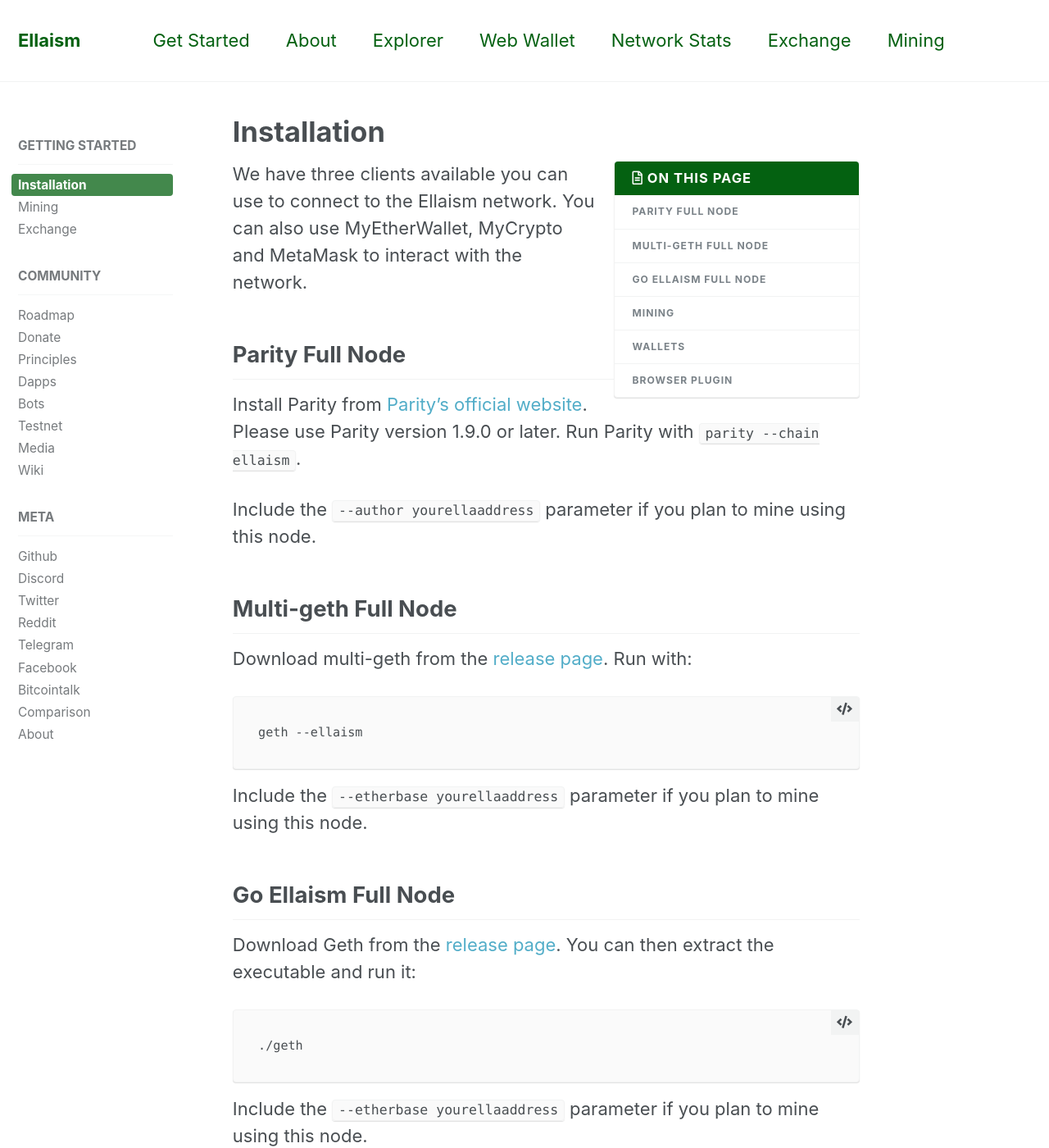
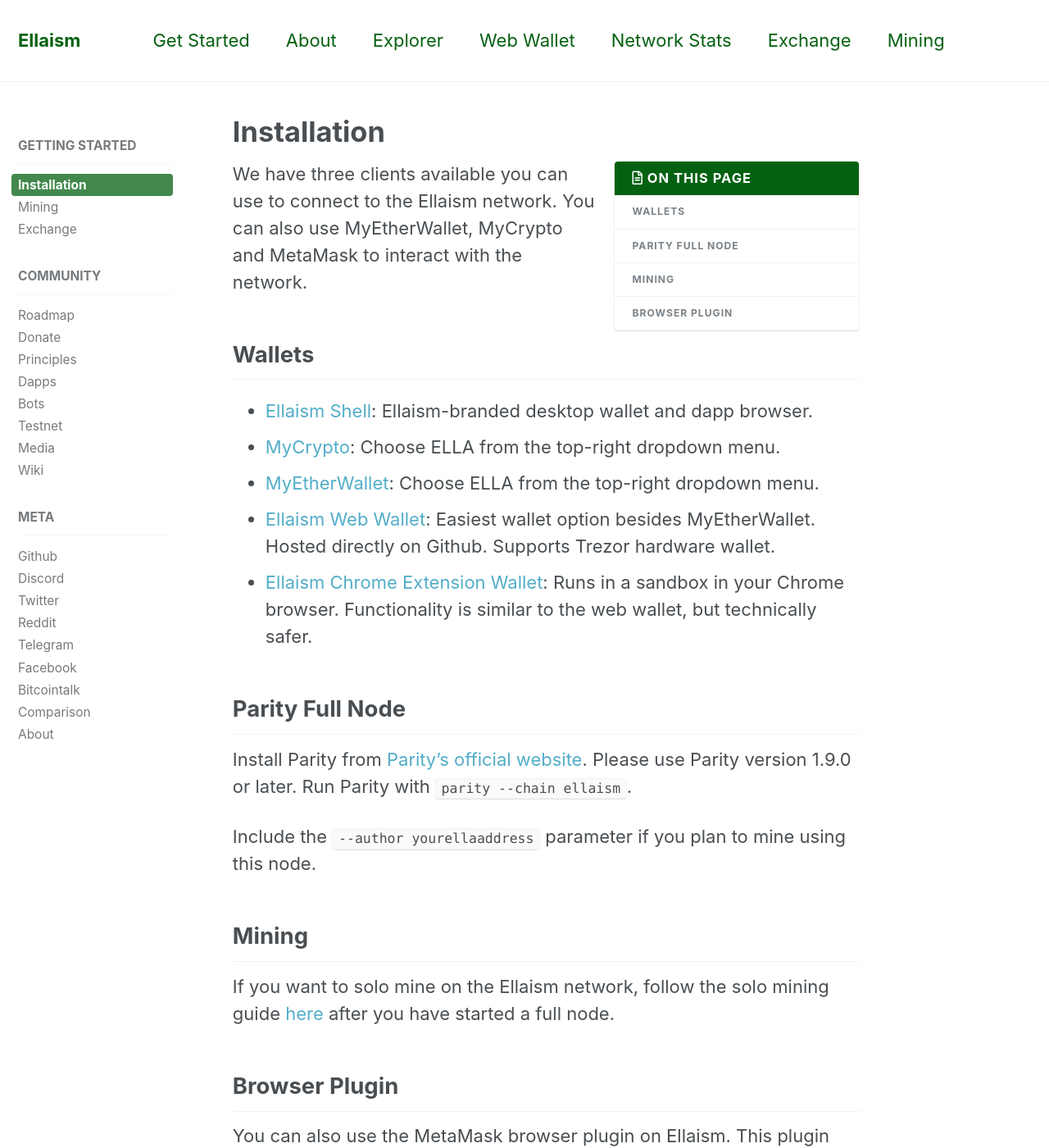
Before and after one commit to ellaism/ellaism.org, a Jekyll site: the page built from _docs/install.md, in a window 1280 px wide and 1400 px high. Shown: the whole window at 82% size. Built offline with Jekyll 4.4.1, drawn with Linux system fonts in a browser that asks for light colours; some of the changed text lies outside the part shown.

Commit message:
Fix outdated install information

````diff
--- a/_docs/install.md
+++ b/_docs/install.md
@@ -11,6 +11,14 @@
 We have three clients available you can use to connect to the Ellaism network. You
 can also use MyEtherWallet, MyCrypto and MetaMask to interact with the network.
 
+## Wallets
+
+* [Ellaism Shell](https://github.com/ellaism/shell/releases): Ellaism-branded desktop wallet and dapp browser.
+* [MyCrypto](https://mycrypto.com): Choose ELLA from the top-right dropdown menu.
+* [MyEtherWallet](https://myetherwallet.com): Choose ELLA from the top-right dropdown menu.
+* [Ellaism Web Wallet](https://ellaism.github.io/ellawallet): Easiest wallet option besides MyEtherWallet. Hosted directly on Github. Supports Trezor hardware wallet.
+* [Ellaism Chrome Extension Wallet](https://chrome.google.com/webstore/detail/myellawallet/bgfofdgebpphdhddggaggeafenegbjef): Runs in a sandbox in your Chrome browser. Functionality is similar to the web wallet, but technically safer.
+
 ## Parity Full Node
 
 Install Parity from [Parity's official website](https://github.com/paritytech/parity/releases).
@@ -19,40 +27,10 @@
 Include the `--author yourellaaddress` parameter if you plan to mine using this
 node.
 
-## Multi-geth Full Node
-
-Download multi-geth from the [release page](https://github.com/ellaism/multi-geth/releases). Run with:
-
-```
-geth --ellaism
-```
-
-Include the `--etherbase yourellaaddress` parameter if you plan to mine using this node.
-
-## Go Ellaism Full Node
-
-Download Geth from the [release
-page](https://github.com/ellaism/go-ellaism/releases). You can then extract the
-executable and run it:
-
-```
-./geth
-```
-
-Include the `--etherbase yourellaaddress` parameter if you plan to mine using
-this node.
-
 ## Mining
 
 If you want to solo mine on the Ellaism network, follow the solo mining guide
 [here](/mining/) after you have started a full node.
-
-## Wallets
-
-* [MyCrypto](https://mycrypto.com): Choose ELLA from the top-right dropdown menu.
-* [MyEtherWallet](https://myetherwallet.com): Choose ELLA from the top-right dropdown menu.
-* [Ellaism Web Wallet](https://ellaism.github.io/ellawallet): Easiest wallet option besides MyEtherWallet. Hosted directly on Github. Supports Trezor hardware wallet.
-* [Ellaism Chrome Extension Wallet](https://chrome.google.com/webstore/detail/myellawallet/bgfofdgebpphdhddggaggeafenegbjef): Runs in a sandbox in your Chrome browser. Functionality is similar to the web wallet, but technically safer.
 
 ## Browser Plugin
 
````
